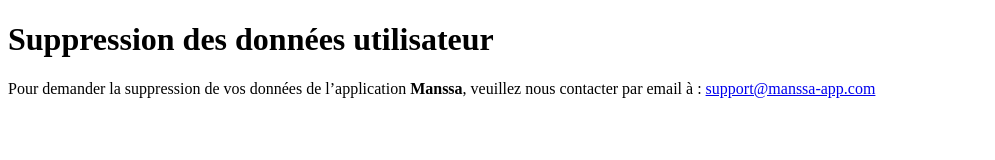
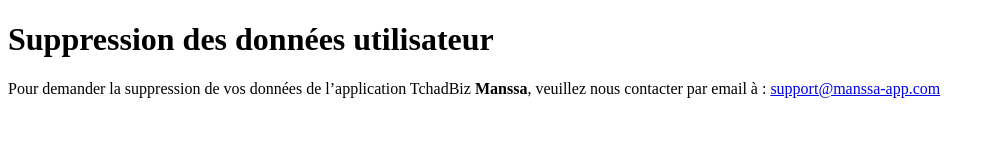
Before and after one commit to moussabicharabachar/manssa-privacy, a plain HTML site: page index.html in a window 1280 px wide. Shown: the whole page, without its empty margins (0-995 px from the left). Drawn offline with Linux system fonts and the light colour scheme.

Commit message:
Update index.html

```diff
--- a/index.html
+++ b/index.html
@@ -6,6 +6,6 @@
 </head>
 <body>
   <h1>Suppression des données utilisateur</h1>
-  <p>Pour demander la suppression de vos données de l’application <strong>Manssa</strong>, veuillez nous contacter par email à : <a href="mailto:support@manssa-app.com">support@manssa-app.com</a></p>
+  <p>Pour demander la suppression de vos données de l’application TchadBiz <strong>Manssa</strong>, veuillez nous contacter par email à : <a href="mailto:support@manssa-app.com">support@manssa-app.com</a></p>
 </body>
 </html>
```
